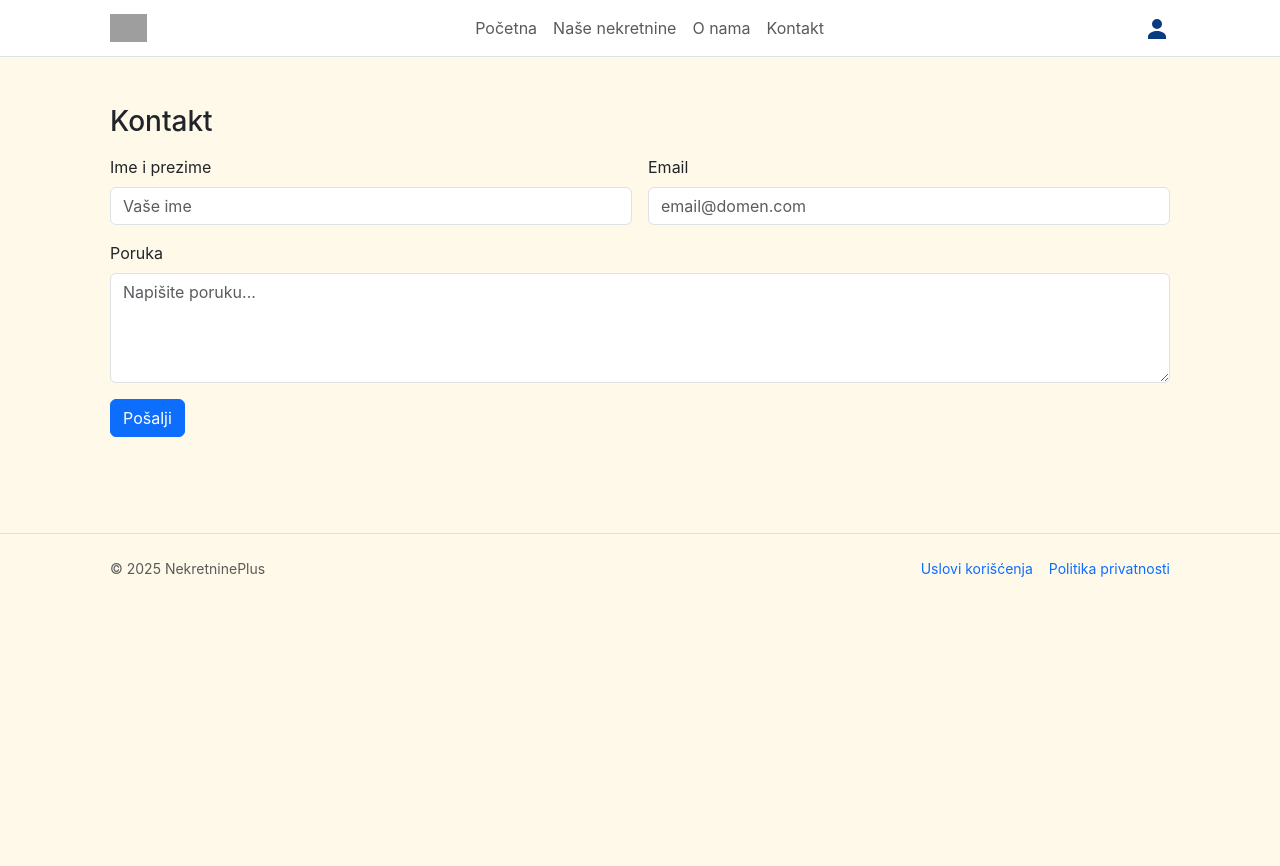
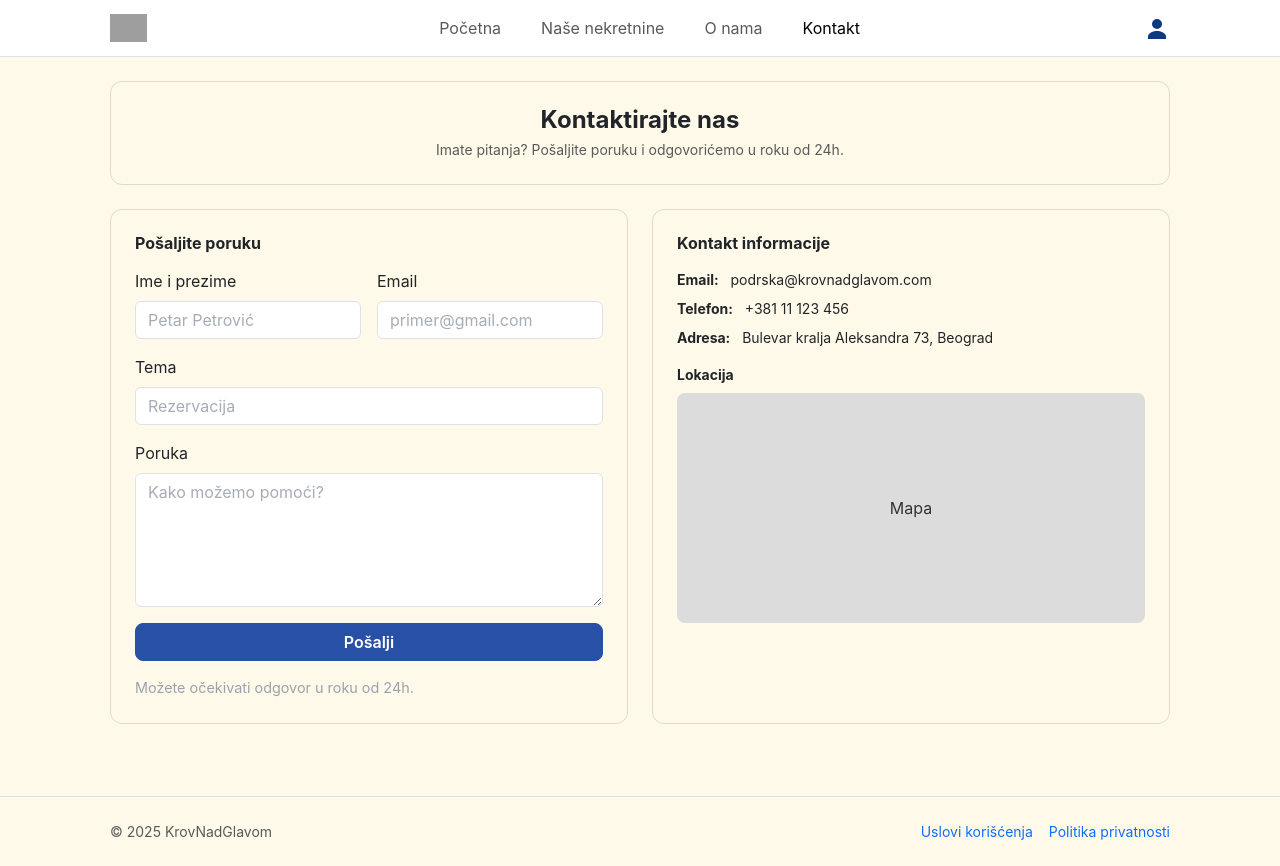
Before and after one commit to elab-development/klijentske-veb-tehnologije-2024-2023-0572-iznajmljivanje-nekretnina, a React (Create React App) app: page /kontakt in a window 1280 px wide. Before the commit the page ends 800 px from the top, so only its background shows below. Built offline with nearby package versions, Linux system fonts and the light colour scheme; grey boxes are pictures that could not be loaded.

Commit message:
Stranica Kontakt

```diff
--- a/src/App.tsx
+++ b/src/App.tsx
@@ -1,6 +1,3 @@
-import React from 'react';
-import logo from './logo.svg';
-import './App.css';
 import { Routes, Route, Navigate } from "react-router-dom";
 import NavBar from "./komponente/navbar";
 import HomePage from "./stranice/pocetna";
@@ -10,12 +7,11 @@ import AboutPage from "./stranice/onama";
 import ContactPage from "./stranice/kontaktirajtenas";
 import LoginPage from "./stranice/prijava";
 import RegisterPage from "./stranice/registracija";
-import ProfilePage from "./stranice/profilkorisnika";
 
 export default function App() {
   return (
     <>
-      <NavBar />
+      <NavBar />  {/* ← MORA da bude ovde, izvan <Routes> */}
       <main>
         <Routes>
           <Route path="/" element={<HomePage />} />
@@ -25,21 +21,16 @@ export default function App() {
           <Route path="/kontakt" element={<ContactPage />} />
           <Route path="/prijava" element={<LoginPage />} />
           <Route path="/registracija" element={<RegisterPage />} />
-          <Route path="/profil" element={<ProfilePage />} />
           <Route path="*" element={<Navigate to="/" replace />} />
         </Routes>
       </main>
 
-      <footer className="border-top mt-5">
+      <footer className="border-top">
         <div className="container py-4 d-flex flex-column flex-md-row justify-content-between align-items-center">
-          <div className="text-muted small">© {new Date().getFullYear()} NekretninePlus</div>
+          <div className="text-muted small">© {new Date().getFullYear()} KrovNadGlavom</div>
           <div className="small">
-            <a href="#/" className="text-decoration-none me-3" onClick={(e)=>e.preventDefault()}>
-              Uslovi korišćenja
-            </a>
-            <a href="#/" className="text-decoration-none" onClick={(e)=>e.preventDefault()}>
-              Politika privatnosti
-            </a>
+            <a href="#/" className="text-decoration-none me-3" onClick={(e)=>e.preventDefault()}>Uslovi korišćenja</a>
+            <a href="#/" className="text-decoration-none" onClick={(e)=>e.preventDefault()}>Politika privatnosti</a>
           </div>
         </div>
       </footer>
--- a/src/index.css
+++ b/src/index.css
@@ -180,3 +180,47 @@ code {
   color: #5f6c7b;
   font-size: .9rem;
 }
+
+/* ===== Kontakt stranica ===== */
+.k-card {
+  background: var(--cream);
+  border: 1px solid rgba(0,0,0,.12);
+  border-radius: .75rem;
+}
+.k-card-header {
+  background: var(--cream);
+  border: 1px solid rgba(0,0,0,.12);
+  border-radius: .75rem;
+}
+
+.contact-form .form-control::placeholder { color: #a6adb6; opacity: 1; }
+.contact-note { color: #9aa3ad; font-size: .9rem; }
+
+/* plavo dugme kao na maketi */
+.btn-kprimary {
+  background: #2850a6;
+  border-color: #2850a6;
+  color: #fff;
+  font-weight: 600;
+  border-radius: .5rem;
+}
+.btn-kprimary:hover,
+.btn-kprimary:focus {
+  background: #214494;
+  border-color: #214494;
+  color: #fff;
+}
+
+/* mapa – sivi placeholder */
+.map-placeholder {
+  background: #dcdcdc;
+  color: #333;
+  border-radius: .5rem;
+  display: flex;
+  align-items: center;
+  justify-content: center;
+  height: 210px;
+}
+@media (min-width: 992px) {
+  .map-placeholder { height: 230px; }
+}
--- a/src/index.tsx
+++ b/src/index.tsx
@@ -6,7 +6,8 @@ import "./index.css";
 
 ReactDOM.createRoot(document.getElementById("root")!).render(
   <React.StrictMode>
-    <BrowserRouter>
+    {/* basename pomaže na Classroom/GitHub Pages */}
+    <BrowserRouter basename={process.env.PUBLIC_URL}>
       <App />
     </BrowserRouter>
   </React.StrictMode>
--- a/src/komponente/navbar.tsx
+++ b/src/komponente/navbar.tsx
@@ -24,12 +24,12 @@ export default function NavBar() {
 
         <div className="collapse navbar-collapse" id="mainNavbar">
           {/* meni centriran */}
-          <ul className="navbar-nav mx-auto mb-2 mb-lg-0">
-            <li className="nav-item"><NavLink end className="nav-link" to="/pocetna">Početna</NavLink></li>
-            <li className="nav-item"><NavLink className="nav-link" to="/nasenekretnine">Naše nekretnine</NavLink></li>
-            <li className="nav-item"><NavLink className="nav-link" to="/onama">O nama</NavLink></li>
-            <li className="nav-item"><NavLink className="nav-link" to="/kontaktirajtenas">Kontakt</NavLink></li>
-          </ul>
+        <ul className="navbar-nav gap-lg-4 mx-auto">
+          <li className="nav-item"><NavLink end className="nav-link" to="/">Početna</NavLink></li>
+          <li className="nav-item"><NavLink className="nav-link" to="/nekretnine">Naše nekretnine</NavLink></li>
+          <li className="nav-item"><NavLink className="nav-link" to="/o-nama">O nama</NavLink></li>
+          <li className="nav-item"><NavLink className="nav-link" to="/kontakt">Kontakt</NavLink></li>
+        </ul>
 
           {/* ikonica profila desno (inline SVG, bez dodatnih libova) */}
           <div className="d-flex">
--- a/src/stranice/kontaktirajtenas.tsx
+++ b/src/stranice/kontaktirajtenas.tsx
@@ -1,24 +1,111 @@
+import { FormEvent } from "react";
+
 export default function ContactPage() {
+  const handleSubmit = (e: FormEvent<HTMLFormElement>) => {
+    e.preventDefault();
+    const fd = new FormData(e.currentTarget);
+    alert(
+      `Poslato (demo):\nIme: ${fd.get("name")}\nEmail: ${fd.get("email")}\nTema: ${fd.get("subject")}\nPoruka: ${fd.get("message")}`
+    );
+    e.currentTarget.reset();
+  };
+
   return (
-    <div className="container py-5">
-      <h1 className="h3 mb-3">Kontakt</h1>
-      <form className="row g-3">
+    <div className="bg-cream">
+      <section className="section pt-4">
+        <div className="container">
+
+          {/* Naslovna kartica */}
+          <div className="k-card-header p-3 p-md-4 mb-4 text-center">
+            <h1 className="h4 fw-bold mb-1">Kontaktirajte nas</h1>
+            <p className="text-muted mb-0 small">
+              Imate pitanja? Pošaljite poruku i odgovorićemo u roku od 24h.
+            </p>
+          </div>
+
+          <div className="row g-3 g-md-4">
+            {/* Leva strana – forma */}
+            <div className="col-lg-6">
+              <div className="k-card p-3 p-md-4 h-100">
+                <h2 className="h6 fw-bold mb-3">Pošaljite poruku</h2>
+
+                <form className="contact-form" onSubmit={handleSubmit}>
+                  <div className="row g-3">
                     <div className="col-md-6">
                       <label className="form-label">Ime i prezime</label>
-          <input className="form-control" placeholder="Vaše ime" />
+                      <input
+                        name="name"
+                        className="form-control"
+                        placeholder="Petar Petrović"
+                        required
+                      />
                     </div>
                     <div className="col-md-6">
                       <label className="form-label">Email</label>
-          <input type="email" className="form-control" placeholder="email@domen.com" />
+                      <input
+                        name="email"
+                        type="email"
+                        className="form-control"
+                        placeholder="primer@gmail.com"
+                        required
+                      />
                     </div>
+
+                    <div className="col-12">
+                      <label className="form-label">Tema</label>
+                      <input
+                        name="subject"
+                        className="form-control"
+                        placeholder="Rezervacija"
+                        required
+                      />
+                    </div>
+
                     <div className="col-12">
                       <label className="form-label">Poruka</label>
-          <textarea className="form-control" rows={4} placeholder="Napišite poruku..." />
+                      <textarea
+                        name="message"
+                        className="form-control"
+                        placeholder="Kako možemo pomoći?"
+                        rows={5}
+                        required
+                      />
                     </div>
+
                     <div className="col-12">
-          <button className="btn btn-primary" type="button">Pošalji</button>
+                      <button className="btn btn-kprimary w-100" type="submit">
+                        Pošalji
+                      </button>
+                    </div>
+
+                    <div className="col-12">
+                      <div className="contact-note">
+                        Možete očekivati odgovor u roku od 24h.
+                      </div>
+                    </div>
                   </div>
                 </form>
               </div>
+            </div>
+
+            {/* Desna strana – info + mapa */}
+            <div className="col-lg-6">
+              <div className="k-card p-3 p-md-4 h-100">
+                <h2 className="h6 fw-bold mb-3">Kontakt informacije</h2>
+
+                <div className="mb-2 small"><strong>Email:</strong> &nbsp; podrska@krovnadglavom.com</div>
+                <div className="mb-2 small"><strong>Telefon:</strong> &nbsp; +381 11 123 456</div>
+                <div className="mb-3 small">
+                  <strong>Adresa:</strong> &nbsp; Bulevar kralja Aleksandra 73, Beograd
+                </div>
+
+                <div className="small fw-bold mb-2">Lokacija</div>
+                <div className="map-placeholder">Mapa</div>
+              </div>
+            </div>
+          </div>
+        </div>
+      </section>
+    </div>
   );
 }
```
Lines whose indentation alone changed are shown as unchanged.
